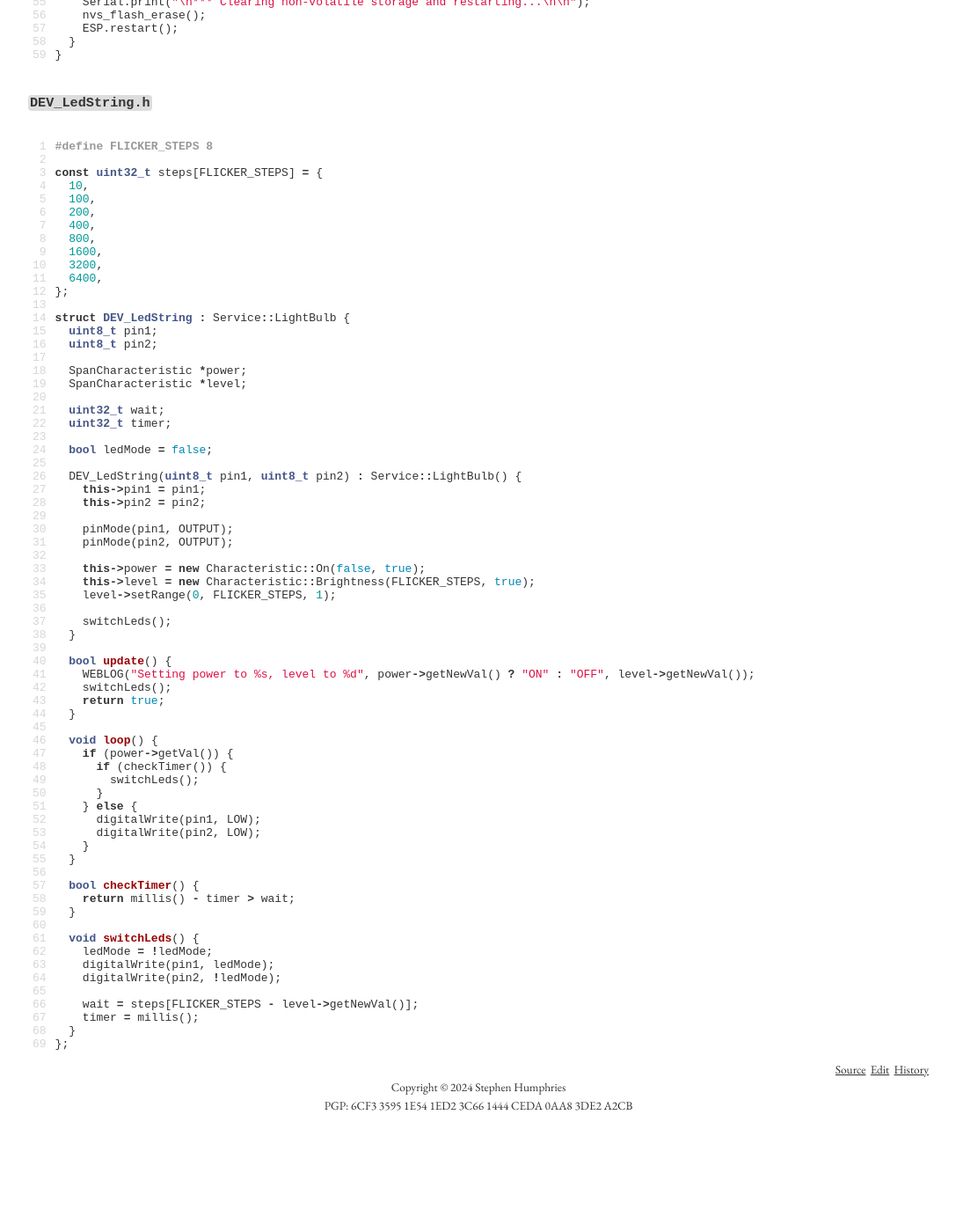
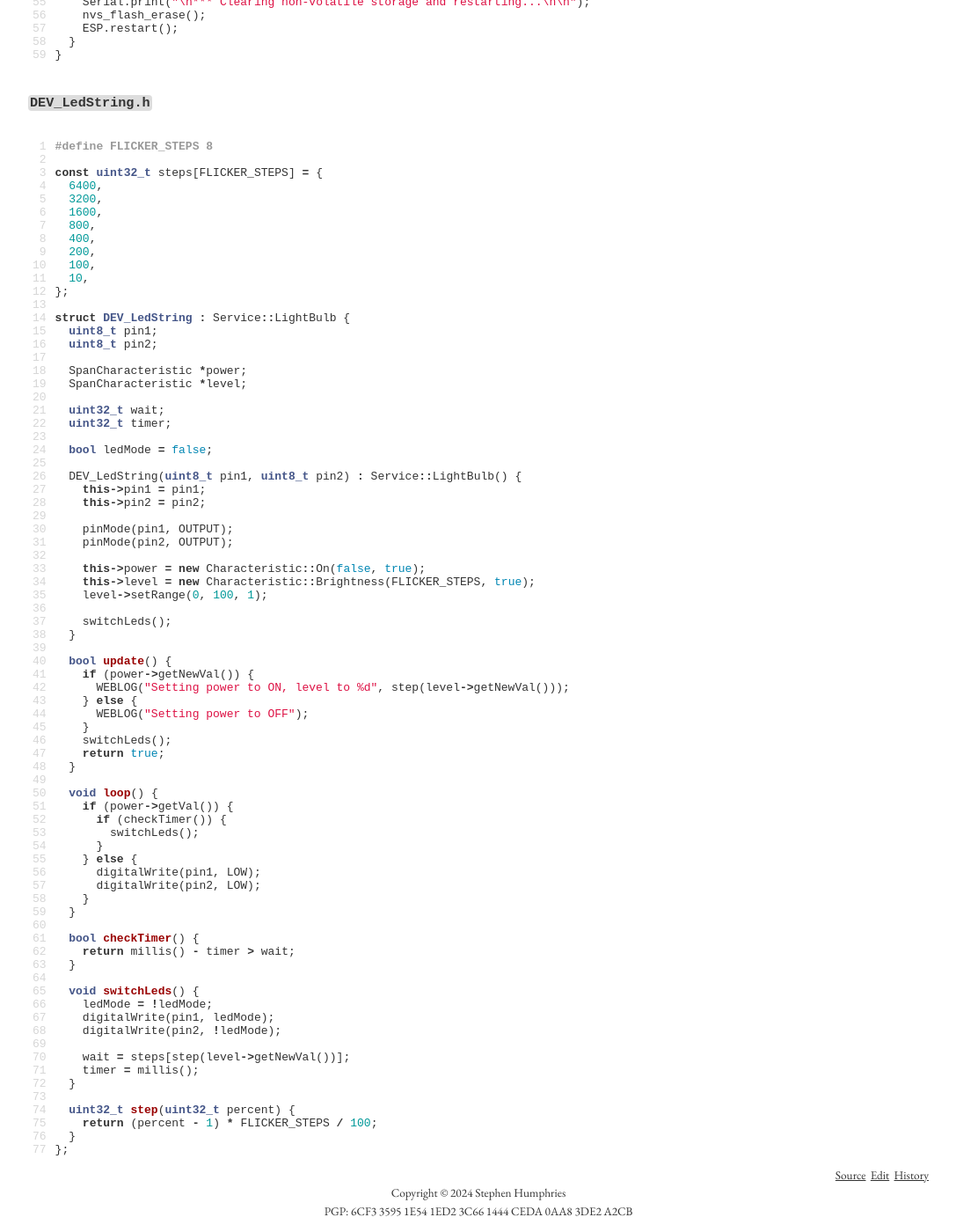
Before and after one commit to sjahu/sjahu.github.io, a Jekyll site: the page built from blog/_posts/2022-11-01-twinkle-lights.md, in a window 1280 px wide and 1400 px high, scrolled down 3298 px. Shown: the whole window at 88% size, without its empty margins (96-1183 px from the left). Built offline with Jekyll 4.4.1, drawn with Linux system fonts in a browser that asks for light colours; before the commit the page ends 4578 px from its top, so only the background shows below that.

Commit message:
Update twinkle lights code
At some point in the past couple years, HomeKit seems to have stopped neatly mapping
smaller ranges onto the 100% brightness slider. I've updated to code to let HomeKit
use 0-100 for the range and have the device compute the correct step number itself.

```diff
--- a/blog/_posts/2022-11-01-twinkle-lights.md
+++ b/blog/_posts/2022-11-01-twinkle-lights.md
@@ -106,14 +106,14 @@ void pollResetButton() {
 #define FLICKER_STEPS 8
 
 const uint32_t steps[FLICKER_STEPS] = {
+  6400,
+  3200,
+  1600,
+  800,
+  400,
+  200,
+  100,
   10,
-  100,
-  200,
-  400,
-  800,
-  1600,
-  3200,
-  6400,
 };
 
 struct DEV_LedString : Service::LightBulb {
@@ -137,13 +137,17 @@ struct DEV_LedString : Service::LightBulb {
 
     this->power = new Characteristic::On(false, true);
     this->level = new Characteristic::Brightness(FLICKER_STEPS, true);
-    level->setRange(0, FLICKER_STEPS, 1);
+    level->setRange(0, 100, 1);
 
     switchLeds();
   }
 
   bool update() {
-    WEBLOG("Setting power to %s, level to %d", power->getNewVal() ? "ON" : "OFF", level->getNewVal());
+    if (power->getNewVal()) {
+      WEBLOG("Setting power to ON, level to %d", step(level->getNewVal()));
+    } else {
+      WEBLOG("Setting power to OFF");
+    }
     switchLeds();
     return true;
   }
@@ -168,8 +172,12 @@ struct DEV_LedString : Service::LightBulb {
     digitalWrite(pin1, ledMode);
     digitalWrite(pin2, !ledMode);
 
-    wait = steps[FLICKER_STEPS - level->getNewVal()];
+    wait = steps[step(level->getNewVal())];
     timer = millis();
+  }
+
+  uint32_t step(uint32_t percent) {
+    return (percent - 1) * FLICKER_STEPS / 100;
   }
 };
 {% endhighlight %}
```
